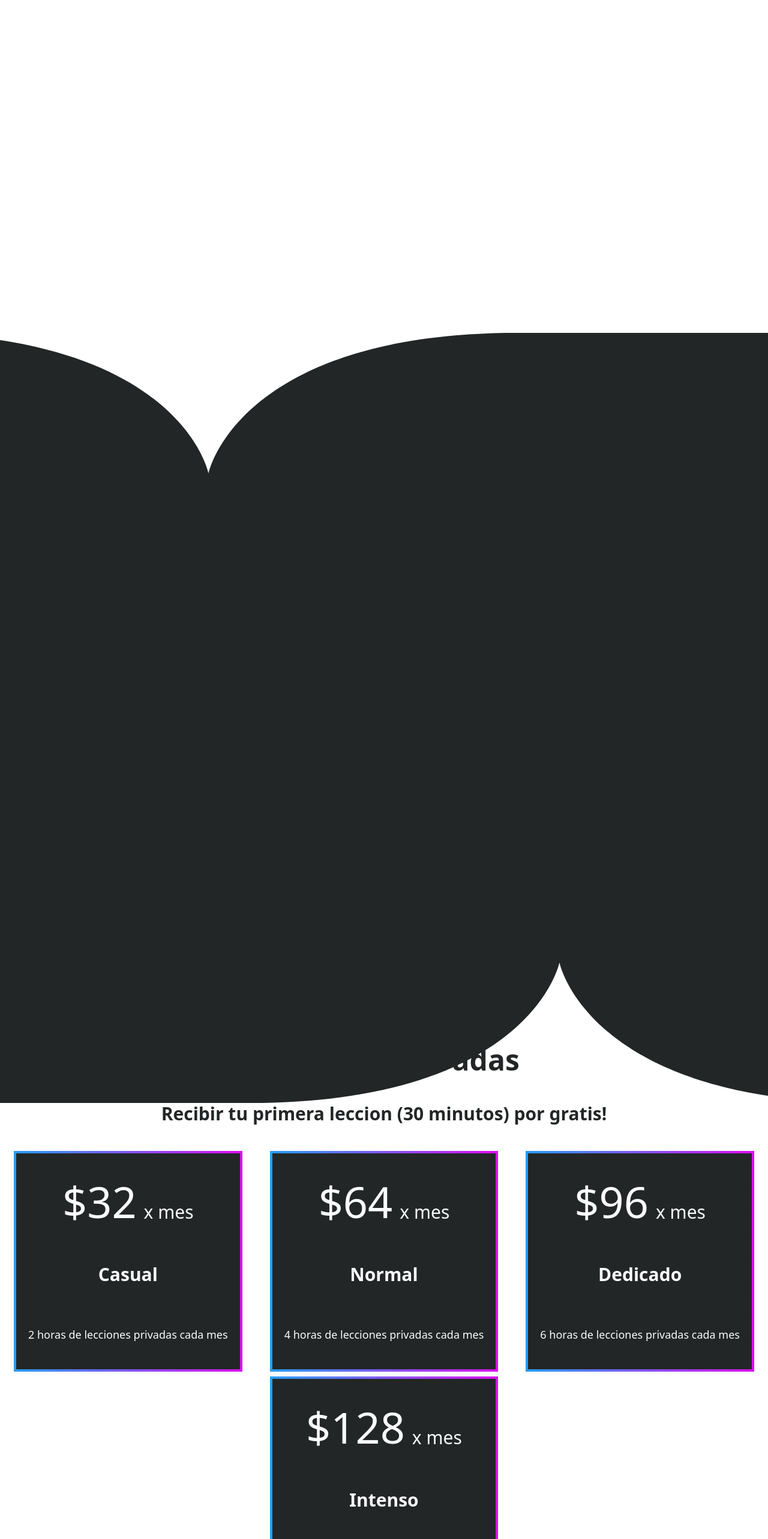
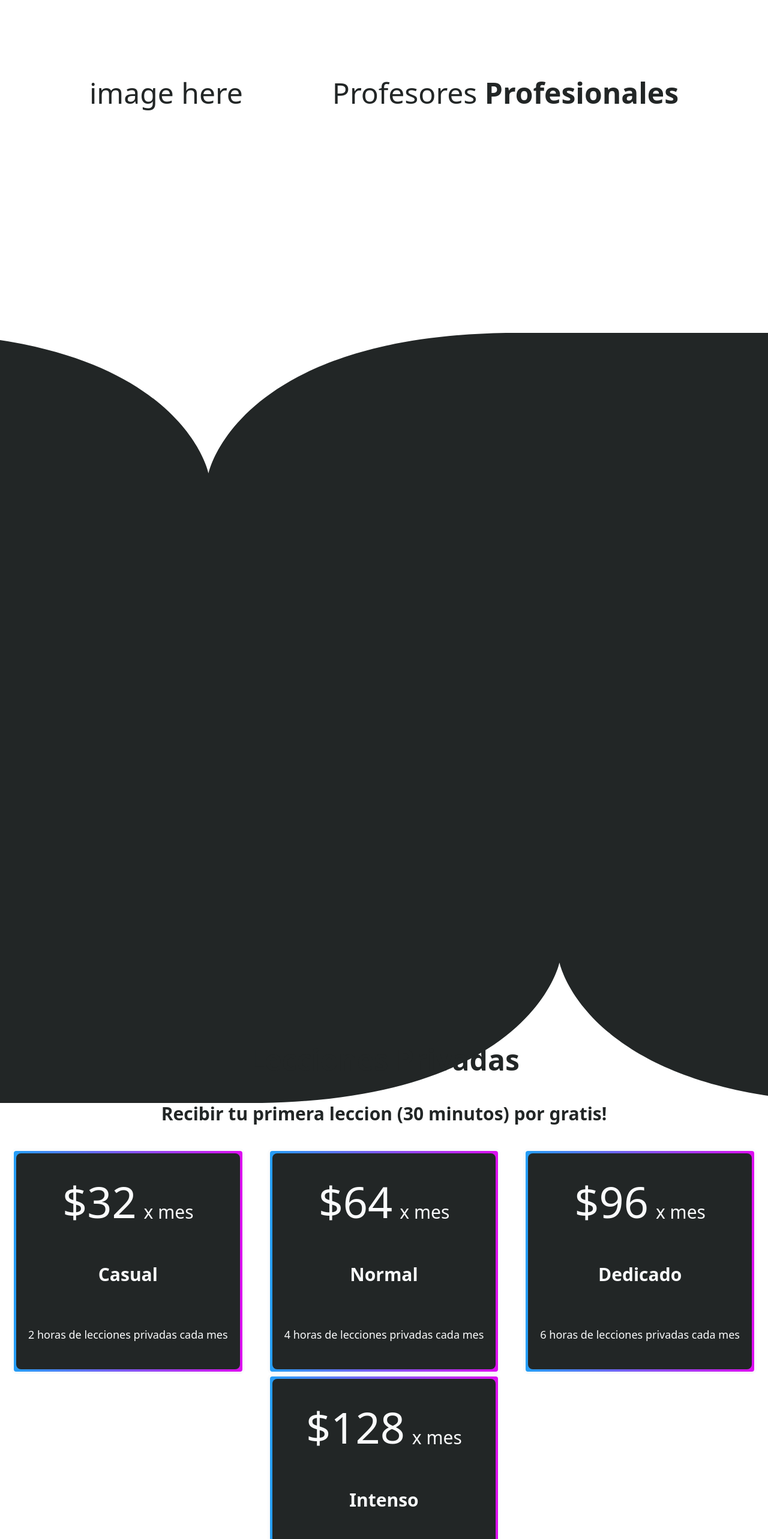
Before and after one commit to AngusGaukrogerDev/website-ingles-pal-mundo, a Vue app: page / in a window 1280 px wide. Shown: the part 2220-4786 px from the top of the page at 60% size. Built offline with nearby package versions, Linux system fonts and the light colour scheme.

Commit message:
that's enough for tonight

```diff
--- a/src/components/HomeElements/Contact.vue
+++ b/src/components/HomeElements/Contact.vue
@@ -16,16 +16,16 @@
                     <form id="contact-form" class="flex flex-col w-1/4 space-y-4 justify-evenly "  @submit.prevent="formSubmit">
                             <div class="flex flex-col justify-start">
                                 <label  for="name">Nombre: </label>
-                                <input class=" h-8 rounded-sm text-fade1" type="text" name="name" id="name" required="" v-model="formData.name" >
+                                <input class=" h-8 rounded-sm text-fade1" type="text" name="name" id="name" required="" v-model="form.name" >
                             </div>
                             <div class="flex flex-col justify-start">
                                 <label class=" "  for="email">Correo Electronico: </label>
-                                <input class="text-fade1 h-8 rounded-sm"  type="email" name="email" id="email" required="" v-model="formData.email" >
+                                <input class="text-fade1 h-8 rounded-sm"  type="email" name="email" id="email" required="" v-model="form.email" >
                             </div>
                             <div class="flex flex-col justify-start">
                                 <label class=" " for="email">Mensaje:</label>
 
-                                <textarea class="text-fade1 h-24 rounded-sm" name="textarea" id="textarea" required="" v-model="formData.content"></textarea>
+                                <textarea class="text-fade1 h-24 rounded-sm" name="textarea" id="textarea" required="" v-model="form.content"></textarea>
 
                             </div>
 
@@ -45,7 +45,7 @@
     import {ref} from 'vue';
     import axios from 'axios';
 
-    let formData = {
+    let form = {
         name: '',
         email: '',
         content: '',
@@ -58,7 +58,7 @@
 
     function formSubmit()
     {
-        axios.post("https://mail.brth.uk:1234/api/v1/form/inglespalmundo", formData)
+        axios.post("https://mail.brth.uk:1234/api/v1/form/inglespalmundo", form)
         .then((res) => {
             showSuccess.value = true
         })
@@ -66,9 +66,9 @@
             showError.value = false
         })
         .finally(() => {
-            formData.name.value = ''
-            formData.email.value = ''
-            formData.content.value = ''
+            formData.name = ''
+            formData.email = ''
+            formData.content = ''
         });
     }
 
--- a/src/components/HomeElements/NuestrosProfesores.vue
+++ b/src/components/HomeElements/NuestrosProfesores.vue
@@ -6,7 +6,10 @@
             </svg>
         </div>
         <section id="NuestrosProfesores" class="relative h-screen w-100 flex flex-col sm:space-y-5 justify-center z-0">
-            <div>
+            <div class="flex flex-row justify-evenly">
+                <h1 class="sm:text-5xl text-4xl text-fade1 text-center py-2 ">image here</h1>
+
+                <h1 class="sm:text-5xl text-4xl text-fade1 text-center py-2 ">Profesores <strong>Profesionales</strong></h1>
 
             </div>
         </section>
--- a/src/components/UIElements/Package.vue
+++ b/src/components/UIElements/Package.vue
@@ -1,6 +1,6 @@
 <template>
-    <div class="p-1  space-y-1 xl:space-y-6 border-4 bg-gradient-to-r from-main to-highlight hover:scale-105 hover:cursor-pointer">
-        <div class="  bg-fade1 p-3 xl:px-5 xl:py-3 space-y-1 xxl:space-y-6  hover:cursor-pointer">
+    <div class="p-1  space-y-1 xl:space-y-6 border-4 bg-gradient-to-r rounded-lg from-main to-highlight hover:scale-105 hover:cursor-pointer">
+        <div class="  bg-fade1 p-3 xl:px-5 xl:py-3 space-y-1 xxl:space-y-6 rounded-lg  hover:cursor-pointer">
             <div class=" md:space-x-3 xl:py-8 flex flex-row items-end justify-center">
                 <span class="text-lg xl:text-7xl">${{ price }}</span>
                  <span class="text-xl xl:text-3xl"> x mes</span>
```
